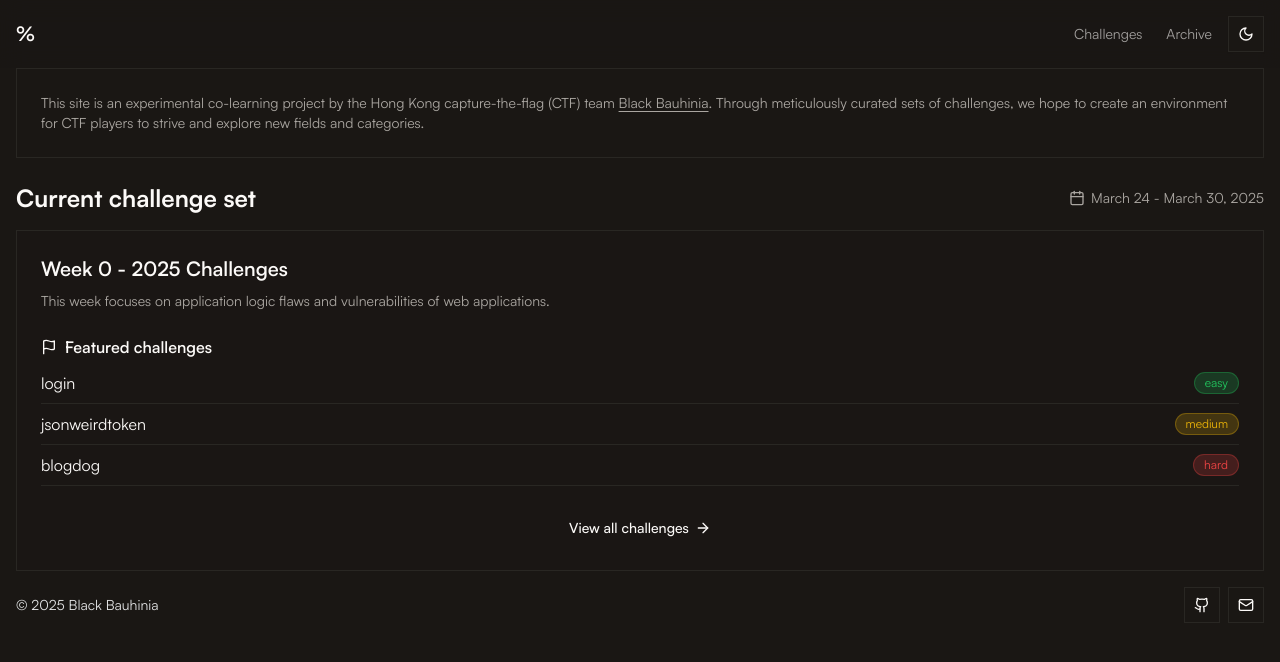
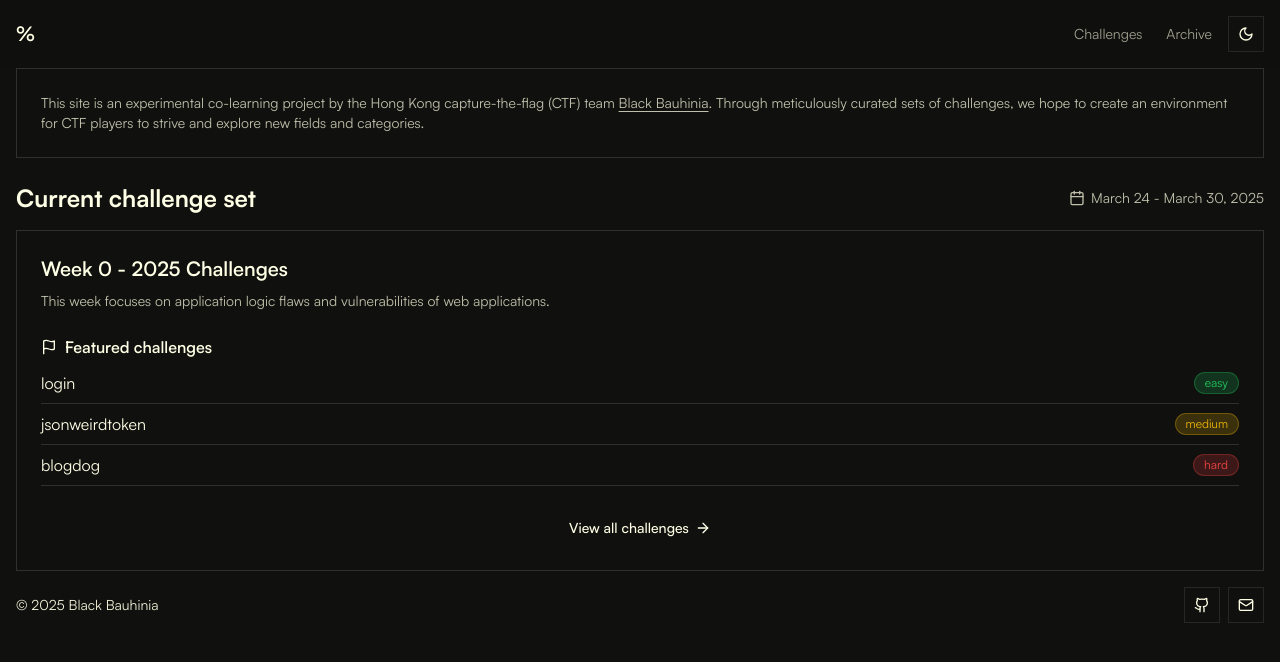
Before and after one commit to nsysean/studyui, a Next.js app: page / in a window 1280 px wide. Shown: the top 662 px of the page. Built offline with nearby package versions, Linux system fonts and the light colour scheme.

Commit message:
change theme colours

```diff
--- a/src/app/globals.css
+++ b/src/app/globals.css
@@ -4,48 +4,53 @@
 
 @layer base {
   :root {
-    --background: 35 33% 98%;
-    --foreground: 34 13% 9%;
     --card: 35 33% 98%;
     --card-foreground: 34 13% 9%;
     --popover: 35 33% 98%;
     --popover-foreground: 34 13% 9%;
-    --primary: 5 51% 49%;
-    --primary-foreground: 35 33% 98%;
-    --secondary: 34 7% 93%;
-    --secondary-foreground: 34 13% 9%;
-    --muted: 34 7% 93%;
-    --muted-foreground: 34 5% 44%;
-    --accent: 34 7% 93%;
-    --accent-foreground: 34 13% 9%;
+    --input: 34 10% 84%;
+
+    --background: 60 33% 96%;
+    --foreground: 60 7% 6%;
+    --primary: 60 7% 6%;
+    --primary-foreground: 60 100% 95%;
+    --secondary: 60 6% 85%;
+    --secondary-foreground: 60 7% 6%;
+    --muted: 60 6% 85%;
+    --muted-foreground: 60 5% 35%;
+    --accent: 60 6% 85%;
+    --accent-foreground: 60 7% 6%;
+    --additive: 112 50% 36%;
+    --additive-foreground: 0 0% 9%;
     --destructive: 0 84.2% 60.2%;
-    --destructive-foreground: 35 33% 98%;
-    --border: 34 10% 84%;
-    --input: 34 10% 84%;
-    --ring: 5 51% 49%;
-    --radius: 0rem;
+    --destructive-foreground: 0 0% 98%;
+    --border: 60 6% 85%;
+    --ring: 60 7% 6%
   }
 
   .dark {
-    --background: 34 13% 9%;
-    --foreground: 35 33% 98%;
     --card: 34 13% 9%;
     --card-foreground: 35 33% 98%;
     --popover: 34 13% 9%;
     --popover-foreground: 35 33% 98%;
-    --primary: 35 33% 98%;
-    --primary-foreground: 34 13% 9%;
-    --secondary: 34 8% 15%;
-    --secondary-foreground: 35 33% 98%;
-    --muted: 34 8% 15%;
-    --muted-foreground: 34 5% 65%;
-    --accent: 34 8% 15%;
-    --accent-foreground: 35 33% 98%;
+    --input: 34 8% 15%;
+
+    --background: 60 7% 6%;
+    --foreground: 60 100% 95%;
+    --primary: 60 100% 95%;
+    --primary-foreground: 0 0% 9%;
+    --secondary: 60 5% 18%;
+    --secondary-foreground: 60 100% 95%;
+    --muted: 60 5% 18%;
+    --muted-foreground: 60 14% 71%;
+    --accent: 60 5% 18%;
+    --accent-foreground: 60 100% 95%;
+    --additive: 112 50% 36%;
+    --additive-foreground: 0 0% 9%;
     --destructive: 0 62.8% 30.6%;
-    --destructive-foreground: 35 33% 98%;
-    --border: 34 8% 15%;
-    --input: 34 8% 15%;
-    --ring: 34 5% 84%;
+    --destructive-foreground: 60 100% 95%;
+    --border: 60 5% 18%;
+    --ring: 60 100% 95%
   }
 }
 
```
